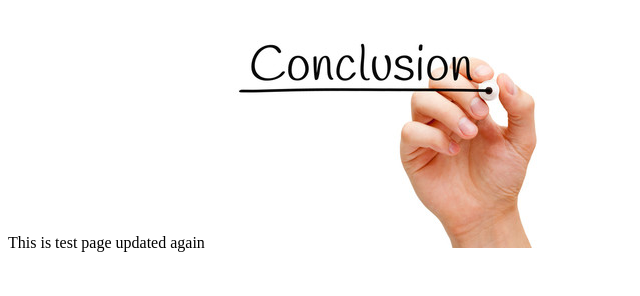
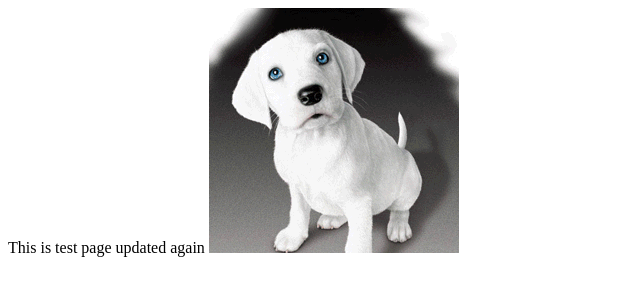
Before and after one commit to anilkumar1024/testrepo, a plain HTML site: page work/index.html in a window 1280 px wide. Shown: the whole page, without its empty margins (0-640 px from the left). Drawn offline with Linux system fonts and the light colour scheme.

Commit message:
comitted

```diff
--- a/work/index.html
+++ b/work/index.html
@@ -2,6 +2,6 @@
 	<title>Testing index page</title>
 	<body>
 		This is test page updated again
-		<img src="Conclusion.jpg">
+		<img src="dog.gif">
 	</body>
 </html>
```
